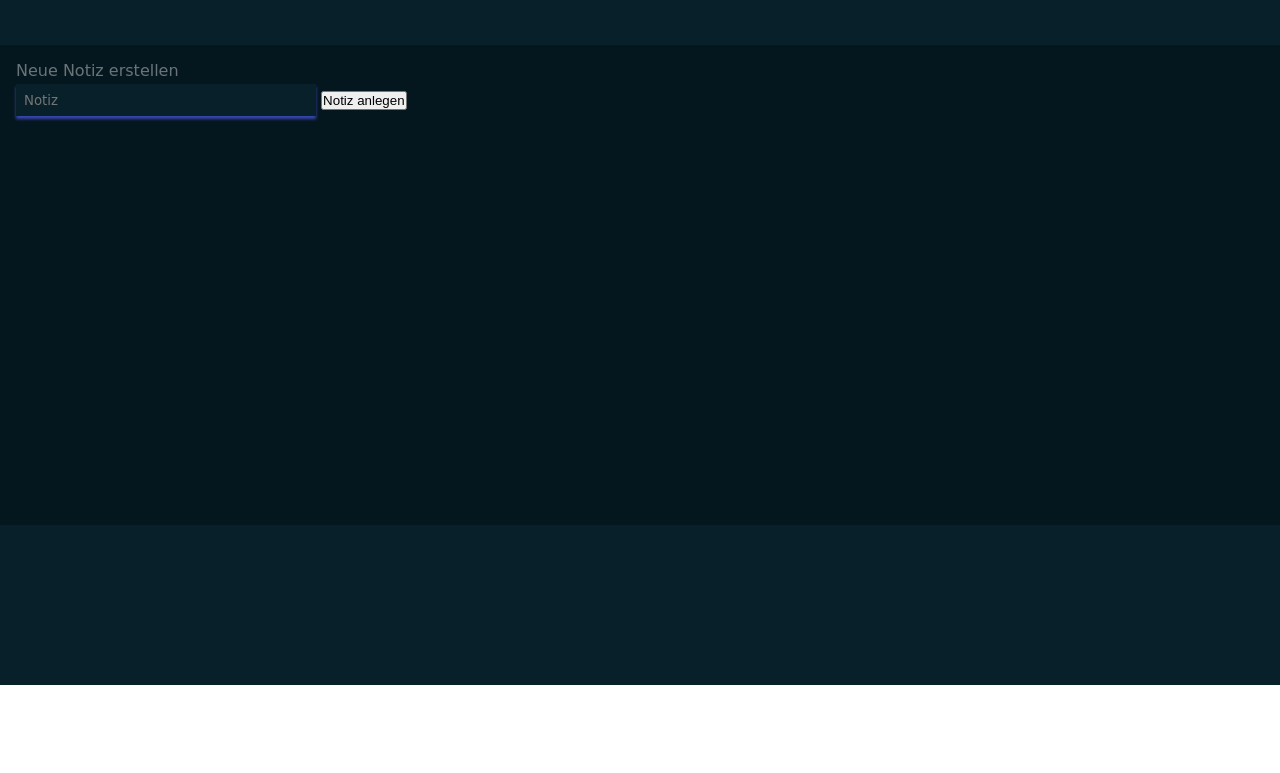
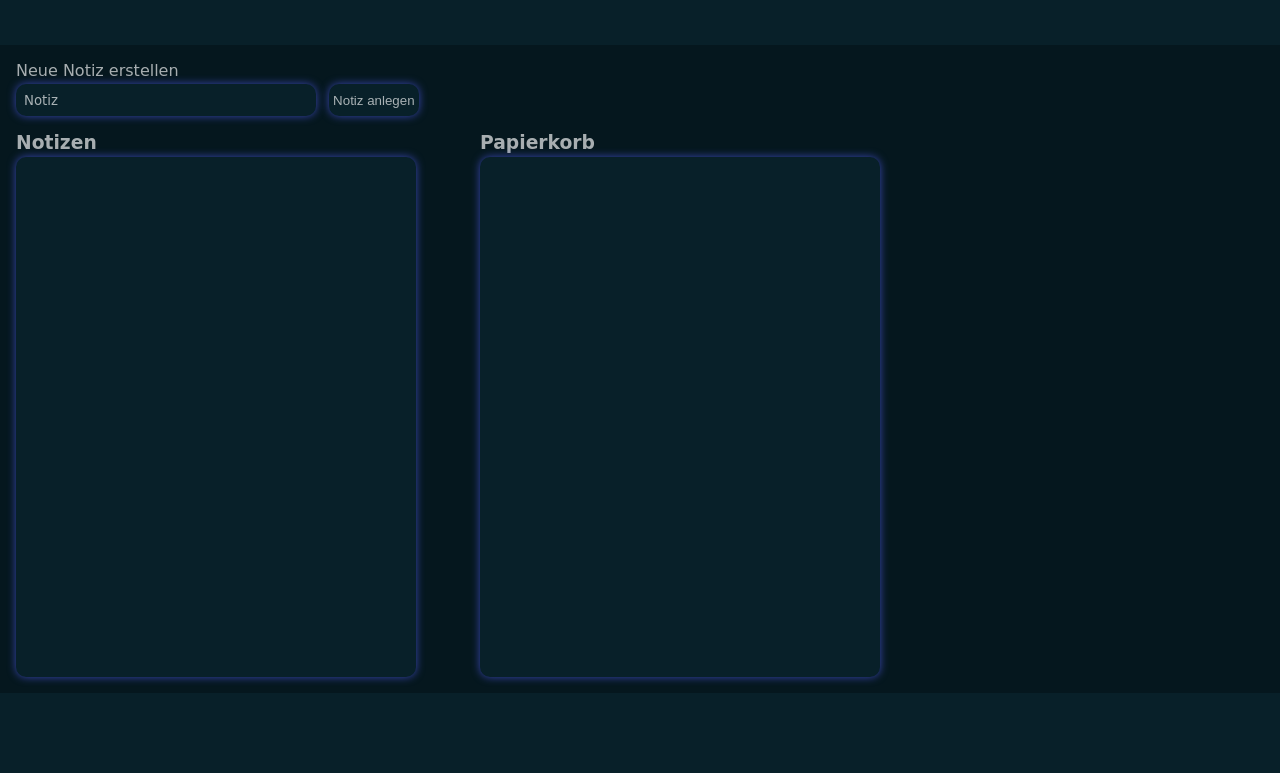
Before and after one commit to DennisJakobi76/notizblock, a plain HTML site: page index.html in a window 1280 px wide. Shown: the part 115-888 px from the top of the page. Before the commit the page ends 800 px from the top, so only its background shows below. Drawn offline with Linux system fonts and the light colour scheme.

Commit message:
added note-container and trashcan

```diff
--- a/index.html
+++ b/index.html
@@ -21,7 +21,28 @@
                     type="text"
                     placeholder="Notiz"
                 />
-                <button>Notiz anlegen</button>
+                <button
+                    id="create-note-btn"
+                    class="btn"
+                >
+                    Notiz anlegen
+                </button>
+            </div>
+            <div id="note-container">
+                <div>
+                    <h3>Notizen</h3>
+                    <div
+                        id="current-note-container"
+                        class="note-and-trash-div"
+                    ></div>
+                </div>
+                <div>
+                    <h3>Papierkorb</h3>
+                    <div
+                        id="trash-container"
+                        class="note-and-trash-div"
+                    ></div>
+                </div>
             </div>
         </main>
         <footer></footer>
--- a/style.css
+++ b/style.css
@@ -20,15 +20,19 @@ body {
     color: var(--standart-text-color);
 }
 
-header,
-footer {
+header {
     background-color: var(--header-and-footer-bg);
     height: 160px;
 }
 
+footer {
+    background-color: var(--header-and-footer-bg);
+    height: 80px;
+}
+
 main {
     background-color: var(--main-bg);
-    height: calc(100vh - 320px);
+    min-height: calc(100vh - 240px);
     display: flex;
     flex-direction: column;
     align-items: flex-start;
@@ -50,8 +54,54 @@ main {
     font-weight: 400;
     filter: var(--img-drop-shadow);
     margin-top: 4px;
+    border-radius: 10px;
 }
 
 ::placeholder {
     font-family: "Caveat", cursive;
+    color: var(--standart-text-color);
 }
+
+.btn {
+    background-color: var(--header-and-footer-bg);
+    border: 0;
+    height: 32px;
+    min-width: fit-content;
+    color: var(--standart-text-color);
+    padding: 4px;
+    margin-left: 8px;
+    filter: var(--img-drop-shadow);
+    border-radius: 10px;
+}
+
+.btn:hover {
+    cursor: pointer;
+    filter: var(--img-drop-shadow-hover);
+}
+
+h1 {
+    -webkit-text-stroke: 1px rgba(62, 75, 192);
+    text-shadow: 0px 0px 16px rgba(62, 75, 192);
+}
+
+#note-container {
+    margin-top: 16px;
+    display: flex;
+    gap: 64px;
+}
+
+.note-and-trash-div {
+    background-color: var(--header-and-footer-bg);
+    border: 0;
+    min-width: 400px;
+    height: 520px;
+    padding: 8px;
+    font-weight: 400;
+    filter: var(--img-drop-shadow);
+    margin-top: 4px;
+    border-radius: 10px;
+}
+
+.note-and-trash-div:hover {
+    filter: var(--img-drop-shadow-hover);
+}
--- a/styles/color.css
+++ b/styles/color.css
@@ -1,8 +1,8 @@
 * {
-    --standart-text-color: rgba(254, 254, 254, 0.404);
+    --standart-text-color: rgba(254, 254, 254, 0.658);
     --header-and-footer-bg: rgba(8, 32, 41);
     --main-bg: rgba(5, 23, 30);
-    --img-drop-shadow: drop-shadow(0 3px 1.5px rgba(62, 75, 192, 0.9));
+    --img-drop-shadow: drop-shadow(0px 0px 4px rgba(62, 75, 192, 0.9));
     --img-drop-shadow-hover: drop-shadow(0px 0px 4px rgb(118, 128, 235));
     --dialog-bg: linear-gradient(to bottom right, rgb(67, 70, 221), rgb(4, 5, 75));
 }
```
